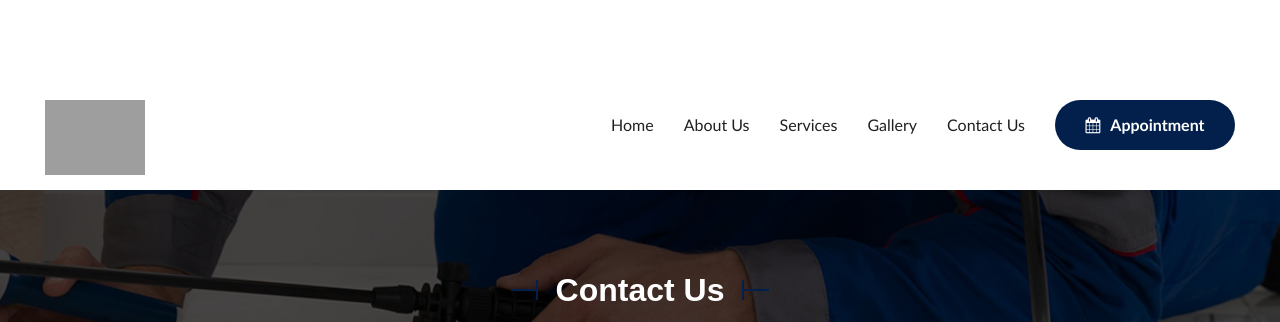
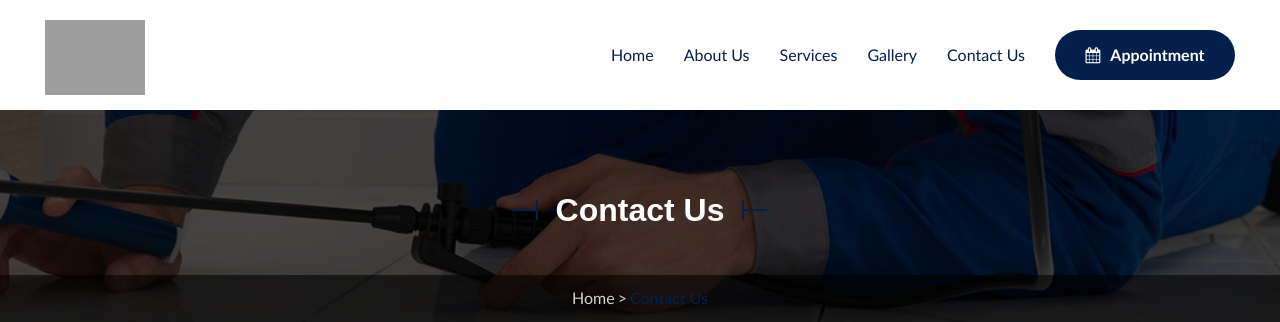
Before and after one commit to ma7aziz/3aqmli, a Django app: page /contact in a window 1280 px wide. Shown: the top 322 px of the page. Run offline with Django 3.2, Linux system fonts and the light colour scheme; some libraries are stand-ins or nearby versions; some web fonts are replaced; grey boxes are pictures that could not be loaded.

Commit message:
fixed head bar styling

```diff
--- a/templates/about.html
+++ b/templates/about.html
@@ -1,6 +1,11 @@
 {% extends 'base.html' %}
 {% load static %}
 {% block content %}
+<style>
+    .menu_wrapper {
+        margin-top: 0;
+    }
+</style>
         <!-- page_title_section start -->
         <div class="page_title_section">
             <div class="page_title_overlay"></div>
--- a/templates/base.html
+++ b/templates/base.html
@@ -45,7 +45,7 @@
         display: block;
         position: fixed;
         width: 100%;
-        height:100%;
+        height: 100%;
         overflow-y: hidden;
         overflow-y: auto;
 
@@ -63,6 +63,7 @@
         text-align: center;
         border-radius: 10px;
     }
+
     @media screen and (max-width: 900px) {
         .form-showing form {
             width: 90%;
@@ -83,6 +84,7 @@
         color: #fff;
         font-size: 25px;
     }
+
     .alert {
         position: fixed;
         top: 80%;
@@ -91,12 +93,15 @@
         display: none;
 
     }
+
     .alert-text {
         font-size: 18px;
     }
+
     .appointmnt_wrapper {
         cursor: pointer;
     }
+
     @media screen and (max-width: 991px) {
         .appointmnt_wrapper {
             position: fixed;
@@ -106,6 +111,7 @@
 
         }
     }
+
 </style>
 
 <body>
@@ -133,7 +139,8 @@
                             </a>
                         </div>
                     </div>
-                    <div class="col-lg-10 col-md-10 col-10 col-sm-10" style="  vertical-align: middle;
+                    <div class="col-lg-10 col-md-10 col-10 col-sm-10" style=" padding-top: 10px;
+
                     ">
                         <div id="toggle" class="d-block d-sm-block d-md-block d-lg-none d-xl-none">
                             <svg xmlns="http://www.w3.org/2000/svg" xmlns:xlink="http://www.w3.org/1999/xlink"
@@ -187,18 +194,19 @@
                                 <span class="navbar-toggler-icon"></span>
                             </button>
                             <!-- Links -->
-                            <ul class="nav navbar-nav" id="nav_filter">
+                            <ul class="nav navbar-nav" id="nav_filter" >
                                 <li class="nav-item">
-                                    <a class="nav-link" href="{% url 'index' %}">home</a>
+                                    <a class="nav-link" href="{% url 'index' %} "
+                                        style="color: #03204c;">home</a>
                                 </li>
                                 <li class="nav-item">
-                                    <a class="nav-link" href="{%url 'about' %}">about us</a>
+                                    <a class="nav-link" href="{%url 'about' %}" style=" color: #03204c;">about us</a>
                                 </li>
                                 <li class="nav-item">
-                                    <a class="nav-link" href="{% url 'services' %}">services</a>
+                                    <a class="nav-link" href="{% url 'services' %}" style="color: #03204c;">services</a>
                                 </li>
                                 <li class="nav-item dropdown">
-                                    <a class="nav-link " href="#">
+                                    <a class="nav-link " href="#" style="color: #03204c;">
                                         gallery
                                     </a>
 
@@ -206,7 +214,7 @@
 
 
                                 <li class="nav-item">
-                                    <a class="nav-link" href="{% url 'contact' %}">contact us</a>
+                                    <a class="nav-link" href="{% url 'contact' %}" style="color: #03204c;">contact us</a>
                                 </li>
                             </ul>
                         </nav>
@@ -225,29 +233,15 @@
                                                 </button>
                                             </form>
                                         </li>
-                                        <li><a href="index.html">home</a></li>
-                                        <li class="active"><a href="about_us.html">about us</a></li>
-                                        <li><a href="services.html">services</a></li>
-                                        <li class="has-sub">
-                                            <a href="#">pages</a>
-                                            <ul>
-                                                <li><a href="services.html">services</a></li>
-                                                <li><a href="about_us.html">about us</a></li>
-                                                <li><a href="team.html">our team</a></li>
-                                                <li><a href="blog_single.html">blog single</a></li>
-                                                <li><a href="gallery_2.html"> gallery II</a></li>
-                                                <li><a href="gallery_3.html"> gallery III</a></li>
-                                                <li><a href="gallery_4.html"> gallery IV</a></li>
-                                            </ul>
+                                        <li><a href="{% url 'index' %}">home</a></li>
+                                        <li class="active"><a href="{% url 'about'%}">about us</a></li>
+                                        <li><a href="{% url 'services' %}">services</a></li>
+                                        <li>
+                                            <a href="#">Gallery</a>
+
                                         </li>
-                                        <li class="has-sub">
-                                            <a href="blog_single.html">blog</a>
-                                            <ul>
-                                                <li><a href="blog_single.html">blog single</a></li>
-                                                <li><a href="blog_category.html">blog category</a></li>
-                                            </ul>
-                                        </li>
-                                        <li><a href="contact_us.html">contact us</a></li>
+
+                                        <li><a href="{% url 'contact' %}">contact us</a></li>
                                     </ul>
                                 </div>
                             </div>
@@ -272,7 +266,8 @@
             {% csrf_token %}
             <div class="row">
                 <div class="col-12">
-                    <h1 style="color: #394C69; font-size: 25px; font-weight:800; padding: 15px 0">Request Our Services</h1>
+                    <h1 style="color: #394C69; font-size: 25px; font-weight:800; padding: 15px 0">Request Our Services
+                    </h1>
                     <p>Please Fill The following fields to request our services</p>
                 </div>
                 <div class="col-md-12">
@@ -300,19 +295,20 @@
                     <div class="inquiry_section-p">
                         <div class="form-group">
                             <label class="sr-only">Address</label>
-                            <input type="text" name="address" id="address" placeholder="Address" class="require form-control" />
+                            <input type="text" name="address" id="address" placeholder="Address"
+                                class="require form-control" />
                         </div>
                     </div>
                     <div class="inquiry_section-p">
-                        <div class="form-group " >
-                            <label class="sr-only" >Choose your prefered Date</label>
+                        <div class="form-group ">
+                            <label class="sr-only">Choose your prefered Date</label>
                             <input type="text" id="date" name="date" placeholder="Prefered Date"
-                                class="require form-control" onfocus="(this.type='date')"/>
+                                class="require form-control" onfocus="(this.type='date')" />
                         </div>
                     </div>
                     <div class="inquiry_section-p">
-                        <div class="form-group " >
-                            <label class="sr-only" >Space</label>
+                        <div class="form-group ">
+                            <label class="sr-only">Space</label>
                             <input type="number" id="space" name="space" placeholder="Unit space ( &#13217 )"
                                 class="require form-control" />
                         </div>
@@ -320,7 +316,7 @@
                     <div class="inquiry_section-p">
                         <div class="form-group">
                             <label class="sr-only">Unit Type</label>
-                            <select name="" id="type" class=" require form-control" >
+                            <select name="" id="type" class=" require form-control">
                                 <option value="" disabled selected>Select your unit type</option>
                                 <option value="house">House</option>
                                 <option value="office">Office</option>
@@ -359,8 +355,9 @@
                 <div class="col-lg-5 col-md-12 col-12 col-sm-12">
                     <div class="wrapper_email_button pst_toppadder10">
                         <form action="" id="quick-contact">
-                            <input type="text" placeholder="your Phone Number Here"  name="phone" id = "quick-phone"/>
-                            <button type="submit" id="quick-contact-btn" style="border: none; padding:0; "><i class="fa fa-paper-plane" aria-hidden="true"></i></button>
+                            <input type="text" placeholder="your Phone Number Here" name="phone" id="quick-phone" />
+                            <button type="submit" id="quick-contact-btn" style="border: none; padding:0; "><i
+                                    class="fa fa-paper-plane" aria-hidden="true"></i></button>
                         </form>
 
                     </div>
@@ -616,4 +613,5 @@
     </script>
 
 </body>
+
 </html>
--- a/templates/contact.html
+++ b/templates/contact.html
@@ -1,6 +1,11 @@
 {% extends 'base.html' %}
 {% load static %}
 {%block content  %}
+<style>
+    .menu_wrapper {
+        margin-top: 0;
+    }
+</style>
         <!-- page_title_section start -->
         <div class="page_title_section">
             <div class="page_title_overlay"></div>
--- a/templates/services.html
+++ b/templates/services.html
@@ -1,6 +1,11 @@
 {% extends 'base.html' %}
 {% load static %}
 {% block content %}
+<style>
+    .menu_wrapper {
+        margin-top: 0;
+    }
+</style>
         <!-- page_title_section start -->
         <div class="page_title_section">
             <div class="page_title_overlay"></div>
```
Lines whose indentation alone changed are shown as unchanged.
